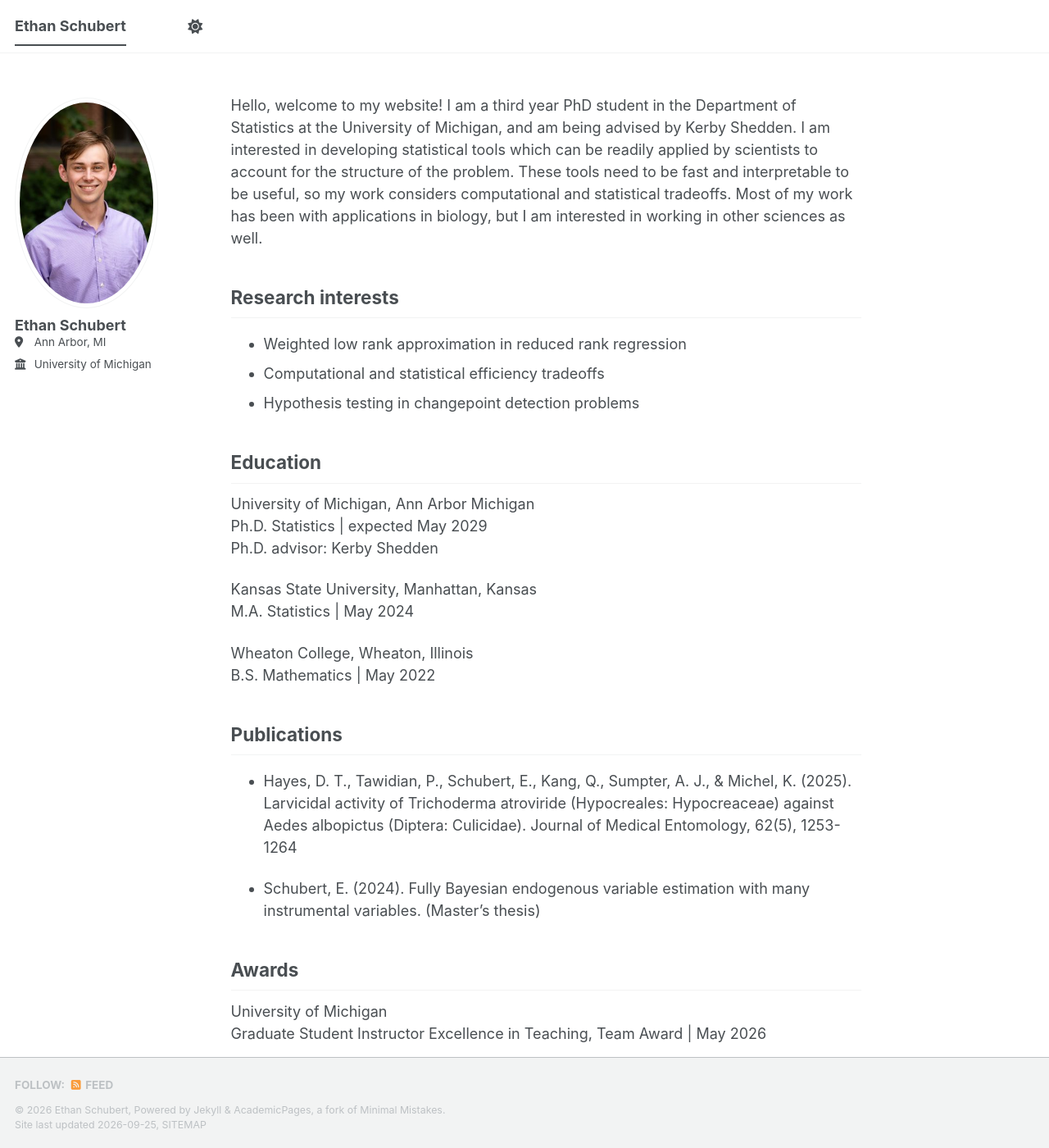
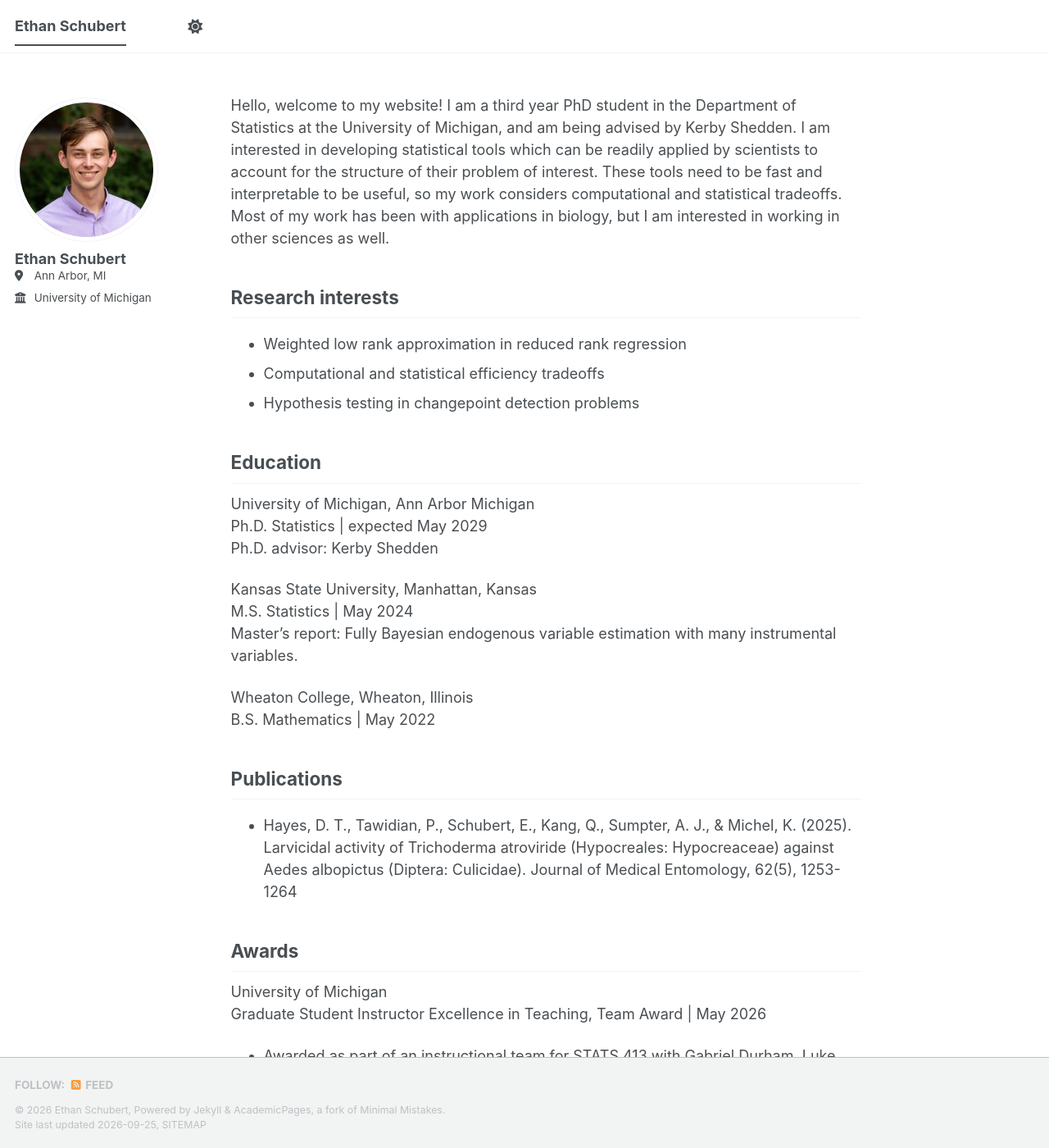
Before and after one commit to eschubert1/eschubert1.github.io, a Jekyll site: the page built from _pages/about.md, in a window 1280 px wide and 1400 px high. Shown: the whole window at 82% size. Built offline with Jekyll 4.4.1, drawn with Linux system fonts in a browser that asks for light colours; a style sheet for code colours, icons or effects is not loaded.

Commit message:
Updating profile and about section

```diff
--- a/_pages/about.md
+++ b/_pages/about.md
@@ -8,7 +8,7 @@ redirect_from:
 ---
 
 Hello, welcome to my website! I am a third year PhD student in the Department of Statistics at the University of Michigan, and am being advised by Kerby Shedden.
-I am interested in developing statistical tools which can be readily applied by scientists to account for the structure of the problem.
+I am interested in developing statistical tools which can be readily applied by scientists to account for the structure of their problem of interest.
 These tools need to be fast and interpretable to be useful, so my work considers computational and statistical tradeoffs.
 Most of my work has been with applications in biology, but I am interested in working in other sciences as well.
 
@@ -23,7 +23,8 @@ Ph.D. Statistics | expected May 2029
 Ph.D. advisor: Kerby Shedden
 
 Kansas State University, Manhattan, Kansas
-M.A. Statistics | May 2024
+M.S. Statistics | May 2024
+Master’s report: Fully Bayesian endogenous variable estimation with many instrumental variables.
 
 Wheaton College, Wheaton, Illinois
 B.S. Mathematics | May 2022
@@ -31,8 +32,6 @@ B.S. Mathematics | May 2022
 
 ## Publications
 - Hayes, D. T., Tawidian, P., Schubert, E., Kang, Q., Sumpter, A. J., & Michel, K. (2025). Larvicidal activity of Trichoderma atroviride (Hypocreales: Hypocreaceae) against Aedes albopictus (Diptera: Culicidae). Journal of Medical Entomology, 62(5), 1253-1264
-
-- Schubert, E. (2024). Fully Bayesian endogenous variable estimation with many instrumental variables. (Master’s thesis)
 
 ## Awards
 University of Michigan
```
Also changed, not shown: images/eschub_profile.jpg.
